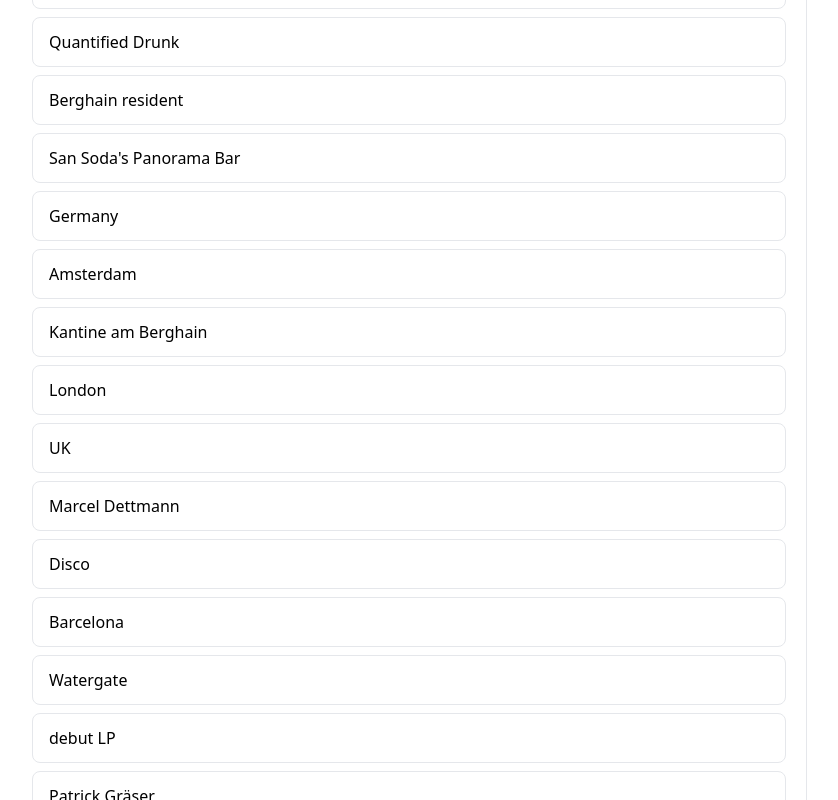
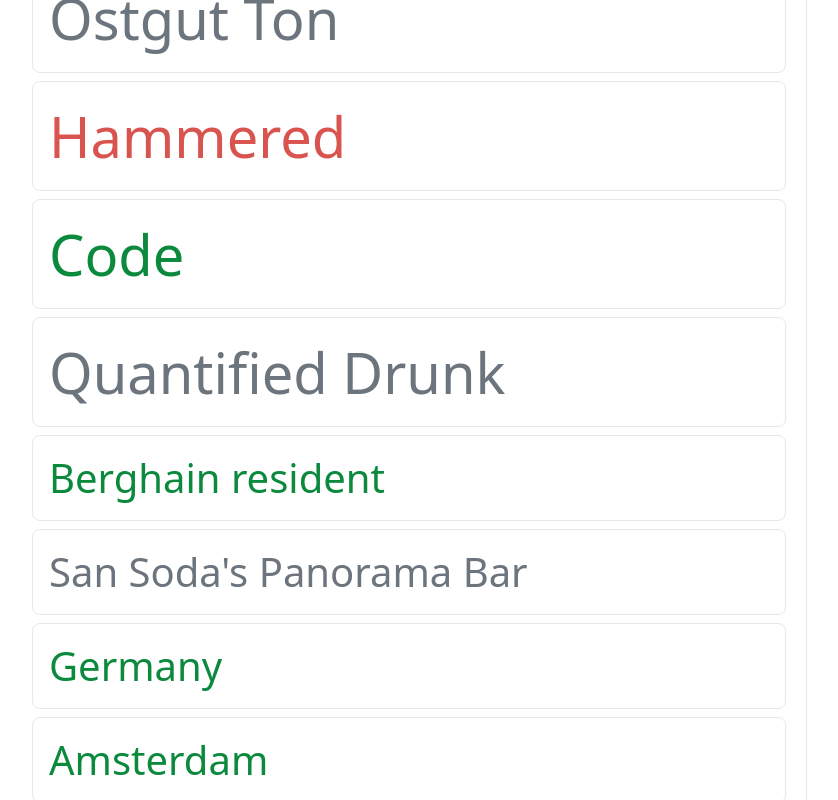
Before and after one commit to JelenaMarjanovic/wordcloud-challenge, a React (Vite) app: page / in a window 1280 px wide. Shown: the part 380-1180 px from the top of the page, without its empty margins (24-862 px from the left). Built offline with nearby package versions, Linux system fonts and the light colour scheme.

Commit message:
feat: add 6-size buckets and sentiment colors to TopicList items

```diff
--- a/src/components/topic-list/TopicList.module.css
+++ b/src/components/topic-list/TopicList.module.css
@@ -30,3 +30,41 @@
   border-color: #1d4ed8;
   box-shadow: 0 0 0 2px rgba(29, 78, 216, 0.15);
 }
+
+/* topic font sizes regarding sentiment */
+.size-0 {
+  font-size: var(--font-1);
+}
+
+.size-1 {
+  font-size: var(--font-2);
+}
+
+.size-2 {
+  font-size: var(--font-3);
+}
+
+.size-3 {
+  font-size: var(--font-4);
+}
+
+.size-4 {
+  font-size: var(--font-5);
+}
+
+.size-5 {
+  font-size: var(--font-6);
+}
+
+/* topic text colors regarding sentiment */
+.text-pos {
+  color: var(--pos);
+}
+
+.text-neu {
+  color: var(--neu);
+}
+
+.text-neg {
+  color: var(--neg);
+}
--- a/src/components/topic-list/TopicList.tsx
+++ b/src/components/topic-list/TopicList.tsx
@@ -1,4 +1,6 @@
 import type { Topic } from '../../types/topics';
+import { computeThresholds, bucketIndex } from '../../utils/sizeBuckets';
+
 import styles from './TopicList.module.css';
 
 type TopicListProps = {
@@ -7,18 +9,40 @@
   onSelect: (topic: Topic) => void;
 };
 
+const sentimentClass = (score?: number) => {
+  if (typeof score !== 'number') {
+    return styles['text-neu'];
+  }
+
+  if (score > 60) {
+    return styles['text-pos'];
+  }
+
+  if (score < 40) {
+    return styles['text-neg'];
+  }
+
+  return styles['text-neu'];
+};
+
 const TopicList = ({ topics, selectedId, onSelect }: TopicListProps) => {
+  const thresholds = computeThresholds(topics);
+
   return (
     <ul className={styles.list}>
       {topics.map((topic, idx) => {
         const key = topic.id ?? `${topic.label}-${idx}`;
         const pressed = (topic.id ?? '') === (selectedId ?? '');
 
+        const bucketIdx = bucketIndex(topic.volume, thresholds); // 0..5
+        const sizeClass = styles[`size-${bucketIdx}`];
+        const colorClass = sentimentClass(topic.sentimentScore);
+
         return (
           <li key={key}>
             <button
               type="button"
-              className={styles.itemButton}
+              className={`${styles.itemButton} ${sizeClass} ${colorClass}`}
               aria-pressed={pressed}
               onClick={() => onSelect(topic)}
             >
```
